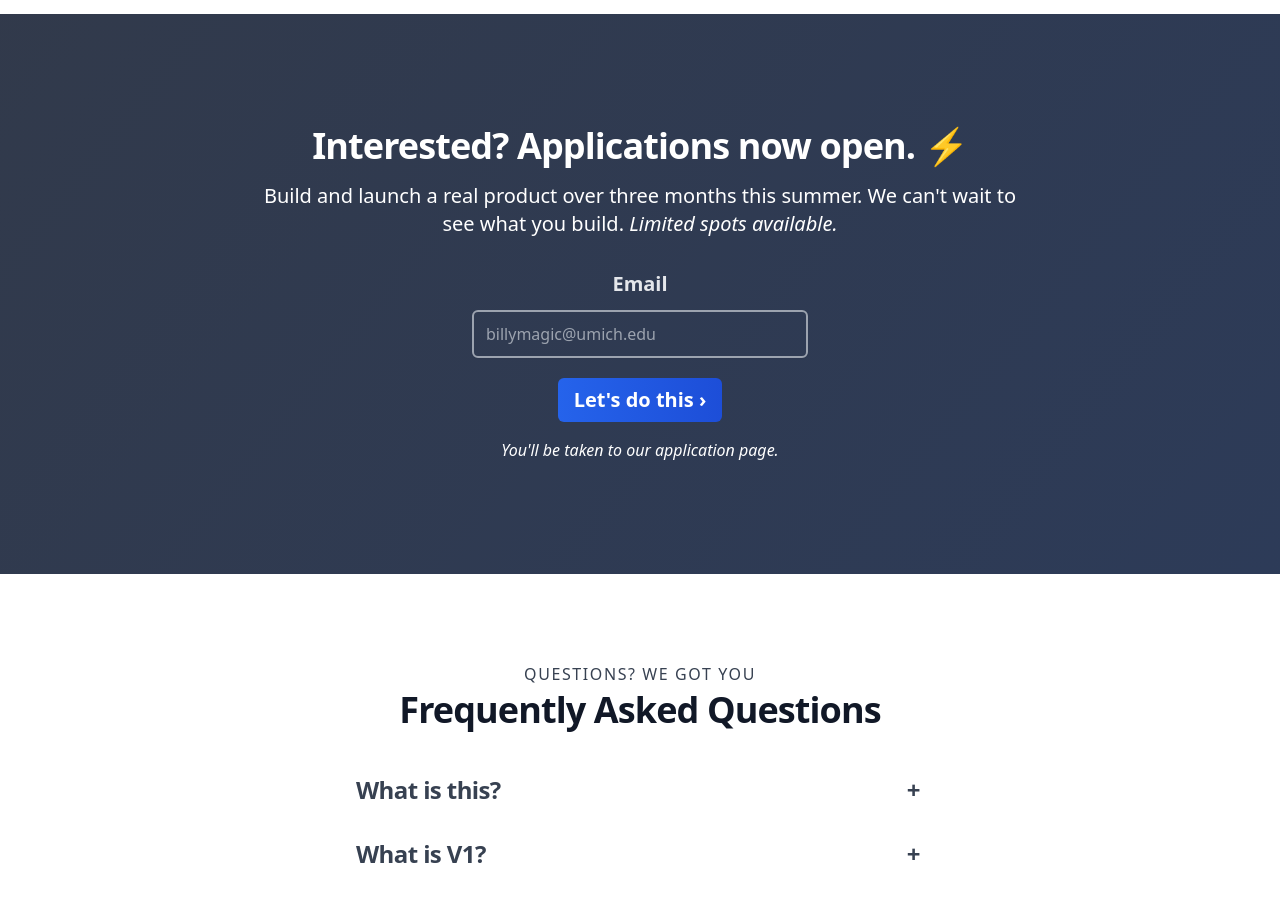
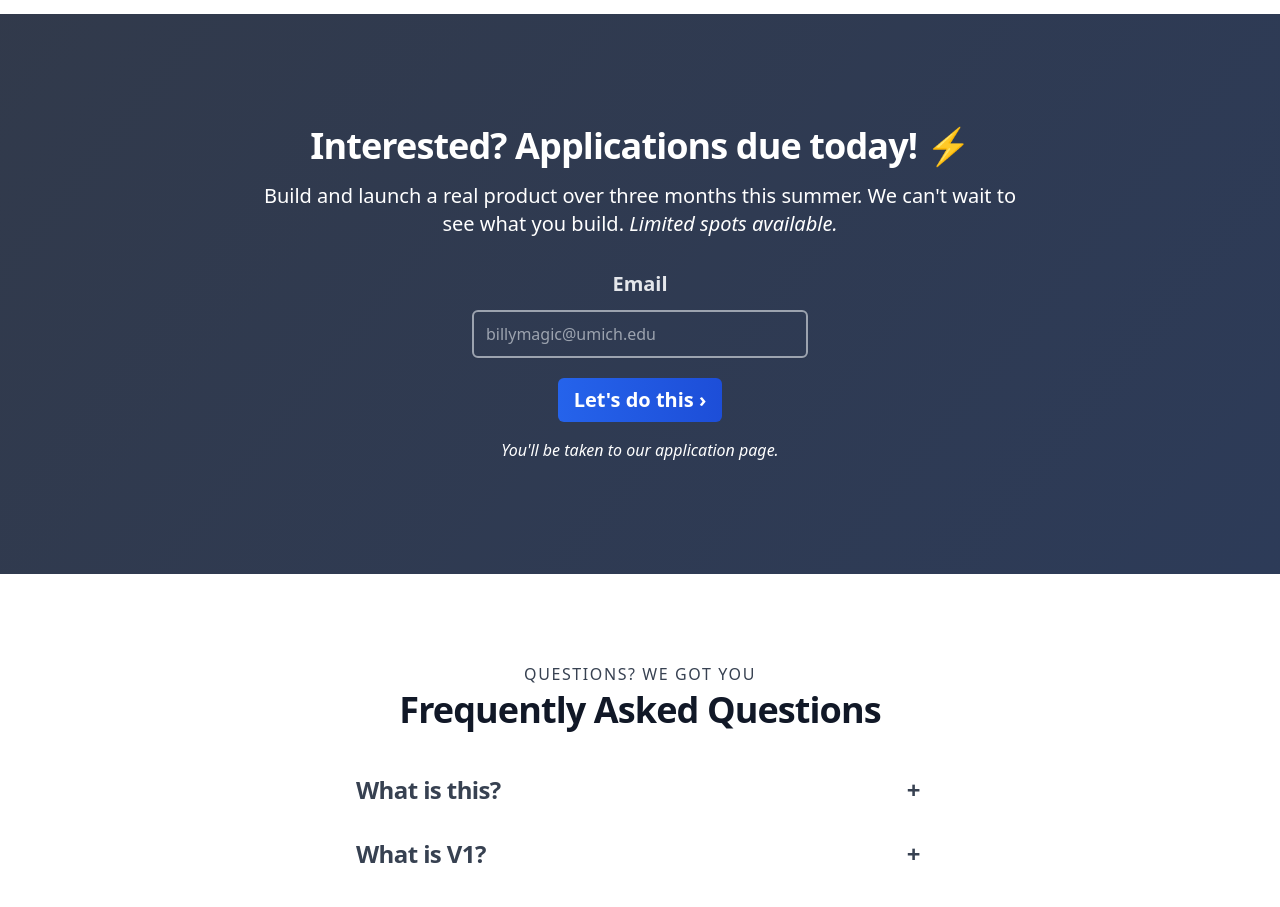
Before and after one commit to V1Michigan/studio, a Next.js app: page / in a window 1280 px wide. Shown: the part 2780-3687 px from the top of the page. Built offline with nearby package versions, Linux system fonts and the light colour scheme.

Commit message:
due today update

```diff
--- a/pages/index.js
+++ b/pages/index.js
@@ -63,7 +63,7 @@ export default function IndexPage() {
           <section className="max-w-6xl mx-auto my-24 ">
             <div className="m-8">
               <h1 className="text-white text-4xl text-center font-bold tracking-tight my-4">
-                Interested? Applications now open. ⚡
+                Interested? Applications due today! ⚡
               </h1>
               <p className="text-white text-xl text-center my-2 max-w-3xl mx-auto">
                 Build and launch a real product over three months this summer.
```
